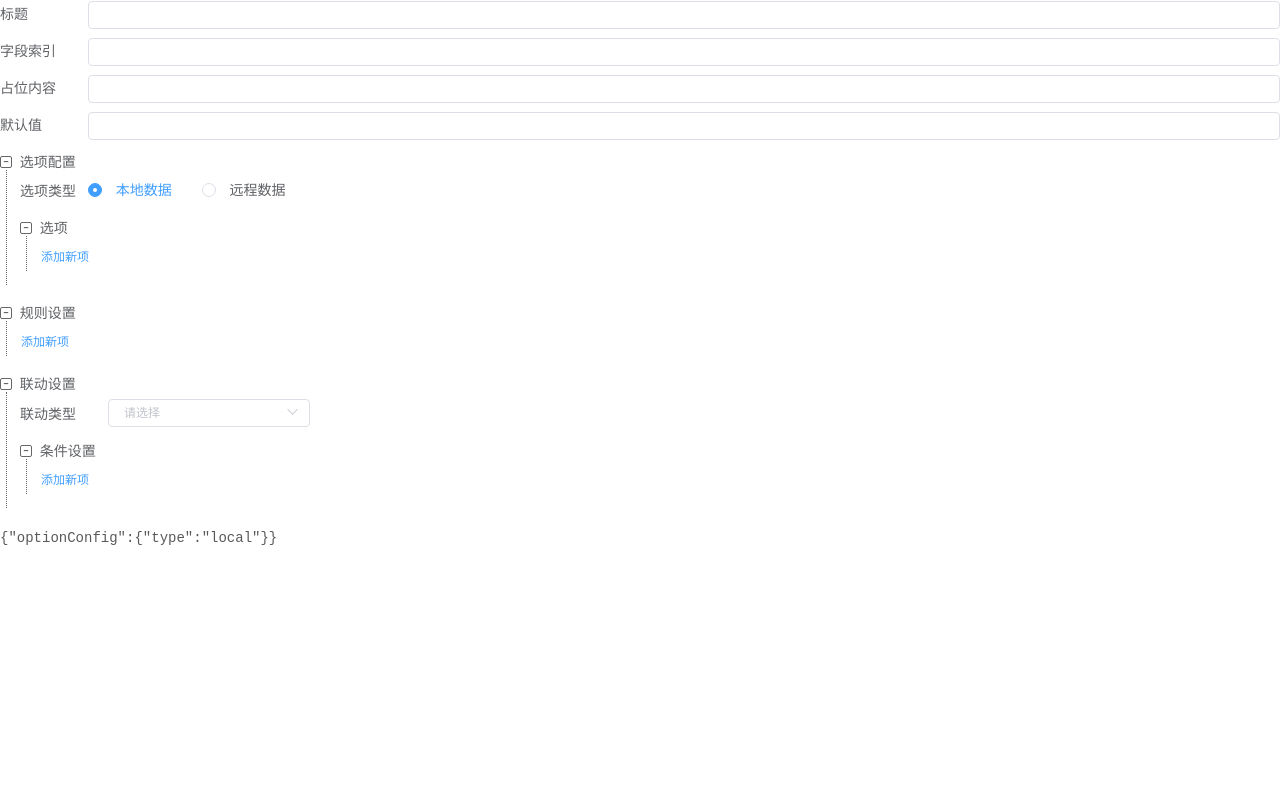
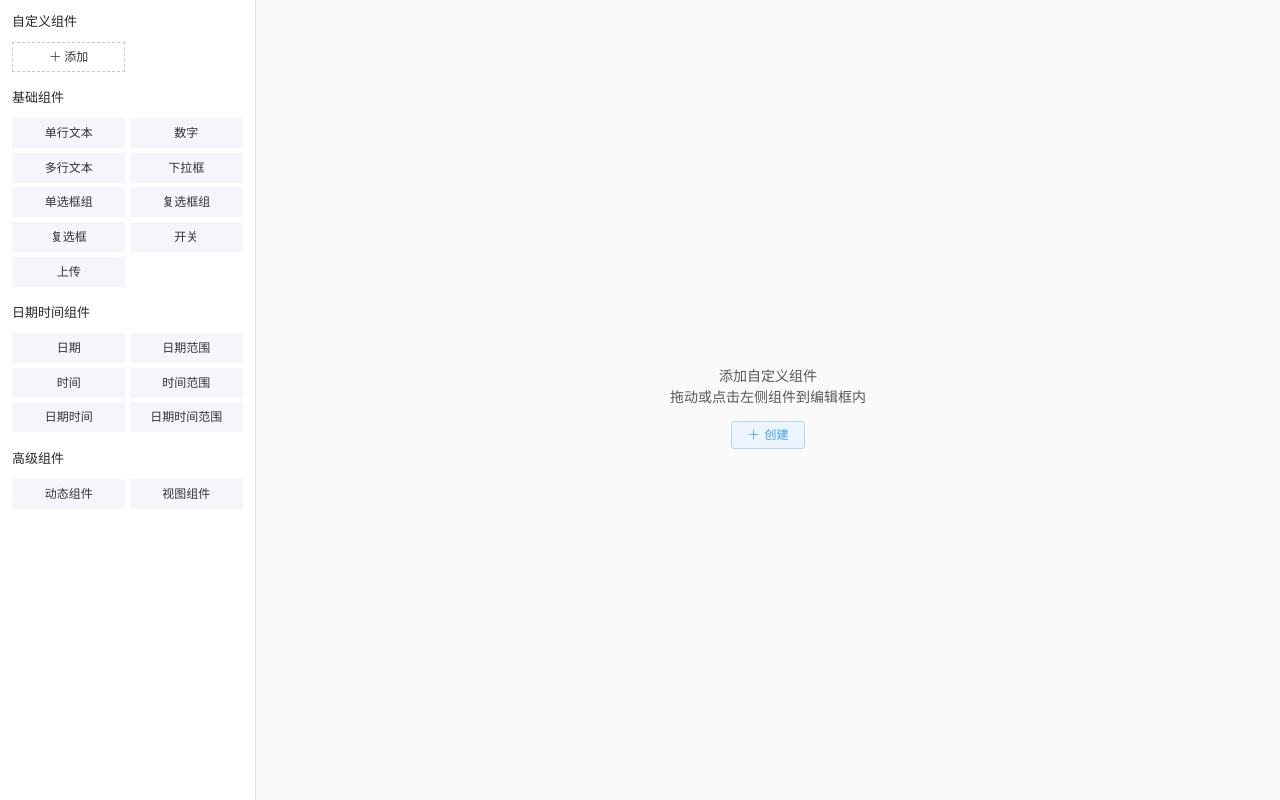
Before and after one commit to lanyuechen/lucy, a Vue app: page / in a window 1280 px wide. Built offline with nearby package versions, Linux system fonts and the light colour scheme.

Commit message:
添加路由

```diff
--- a/package.json
+++ b/package.json
@@ -17,6 +17,7 @@
     "element-ui": "^2.14.1",
     "splitpanes": "^2.3.6",
     "vue": "^2.5.2",
+    "vue-router": "^3.4.9",
     "vuedraggable": "^2.24.3"
   },
   "devDependencies": {
--- a/src/App.vue
+++ b/src/App.vue
@@ -1,27 +1,13 @@
 <template>
-  <div id="app">
-    <!-- <Entry /> -->
-    <Test />
-  </div>
+  <router-view></router-view>
 </template>
 
 <script>
-import Entry from '@/pages/Entry';
-import Test from '@/pages/Test';
 
 import '@/themes/theme.scss';
 
 export default {
   name: 'App',
-  components: {
-    Entry,
-    Test
-  },
-  data() {
-    return {
-
-    };
-  }
 };
 </script>
 
--- a/src/main.js
+++ b/src/main.js
@@ -4,6 +4,8 @@ import Vue from 'vue';
 import App from './App';
 import Element from 'element-ui';
 import 'element-ui/lib/theme-chalk/index.css';
+
+import VueRouter from 'vue-router';
 
 import ace from 'ace-builds';
 
@@ -14,7 +16,10 @@ import Viewer from '@/components/Viewer';
 import FormItem from '@/wardrobe';
 import Ace from '@/components/Ace';
 
+import routes from './routes';
+
 Vue.use(ace);
+Vue.use(VueRouter);
 
 Vue.component('ace', Ace);
 Vue.component('splitpanes', Splitpanes);
@@ -32,5 +37,6 @@ Vue.use(Element, {
 new Vue({
   el: '#app',
   components: { App },
+  router: new VueRouter({routes}),
   template: '<App/>'
 });
--- /dev/null
+++ b/src/routes.js
@@ -0,0 +1,13 @@
+import Entry from '@/pages/Entry';
+import Test from '@/pages/Test';
+
+export default [
+  {
+    path: '/',
+    component: Entry
+  },
+  {
+    path: '/test',
+    component: Test
+  }
+];
```
Also changed, not shown: 1 other file (tests, documents, lock files or other folders).
